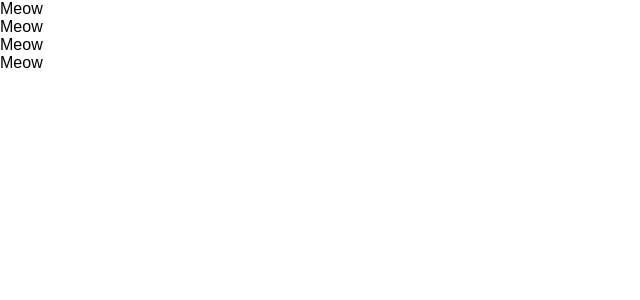
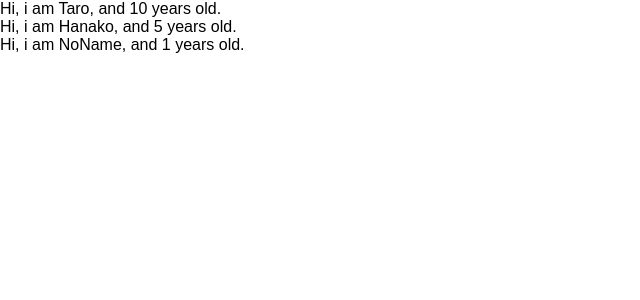
Before and after one commit to mizuno61/udemy-react-redux-crud-application, a React (Create React App) app: page / in a window 1280 px wide. Shown: the top 300 px of the page, without its empty margins (0-640 px from the left). Built offline with nearby package versions, Linux system fonts and the light colour scheme.

Commit message:
learn props of component

```diff
--- a/src/App.js
+++ b/src/App.js
@@ -12,18 +12,29 @@
 // }
 
 const App = () => {
+  const profiles = [
+    { name: "Taro", age: 10 },
+    { name: "Hanako", age: 5 },
+    { name: "NoName" }
+  ]
   return (
     <div>
-      <Cat />
-      <Cat />
-      <Cat />
-      <Cat />
+    {
+      profiles.map((profile, index) => {
+        return <User name={profile.name} age={profile.age} key={index}/>
+      })
+    }
+
     </div>
   )
 }
 
-const Cat = () => {
-  return <div>Meow</div>
+const User = (props) => {
+  return <div>Hi, i am {props.name}, and {props.age} years old.</div>
+}
+
+User.defaultProps = {
+  age: 1
 }
 
 export default App;
```
